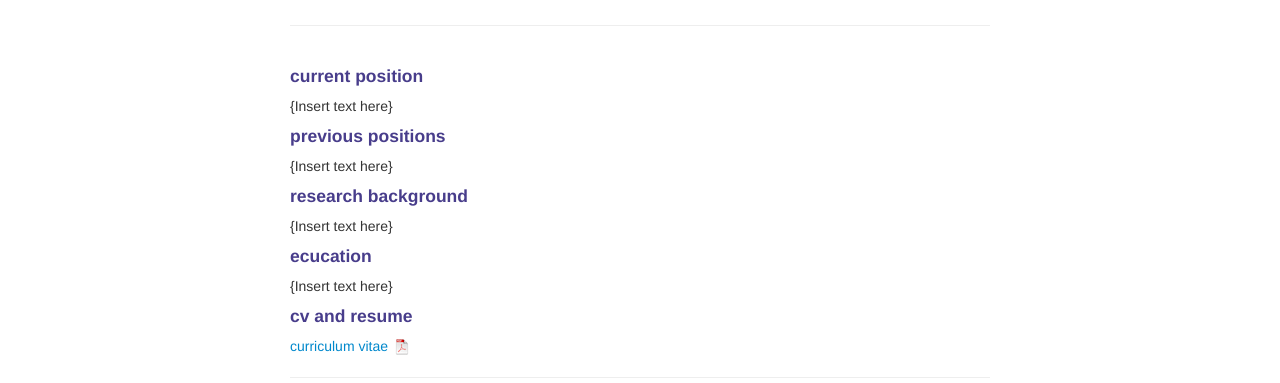
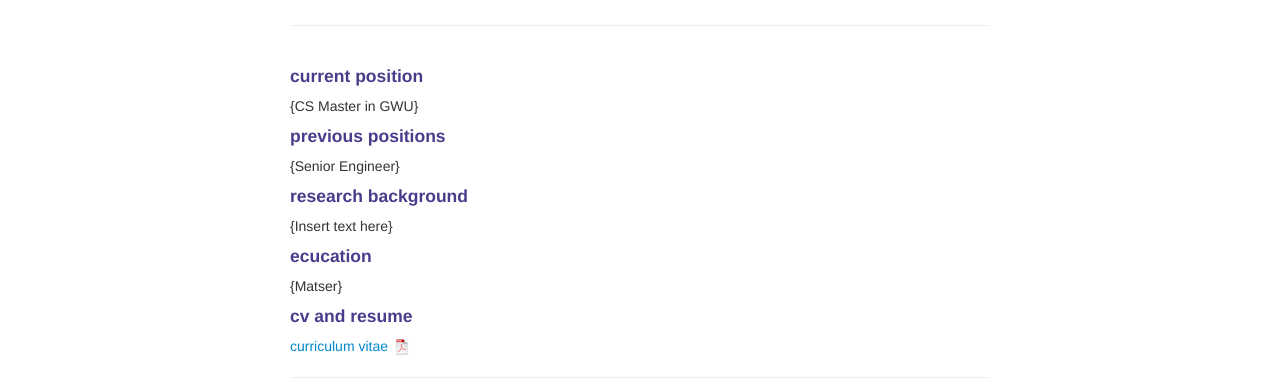
Before and after one commit to Judeck/Kunchen.github.io, a Jekyll site: the page built from pages/about.md, in a window 1280 px wide. Shown: the part 136-519 px from the top of the page. Built offline with Jekyll 4.4.1, drawn with Linux system fonts in a browser that asks for light colours.

Commit message:
Update about.md

```diff
--- a/pages/about.md
+++ b/pages/about.md
@@ -5,11 +5,11 @@ description: Kun Chen is...
 ---
 
 #### <a name="CS Master"></a>current position
-{Insert text here}
+{CS Master in GWU}
 
 
 #### <a name="Senior Engineer"></a>previous positions
-{Insert text here}
+{Senior Engineer}
 
 
 #### <a name="researchbackground"></a>research background
@@ -17,7 +17,7 @@ description: Kun Chen is...
 
 
 #### <a name="education"></a>ecucation
-{Insert text here}
+{Matser}
 
 
 #### <a name="cvandresume"></a>cv and resume
```
